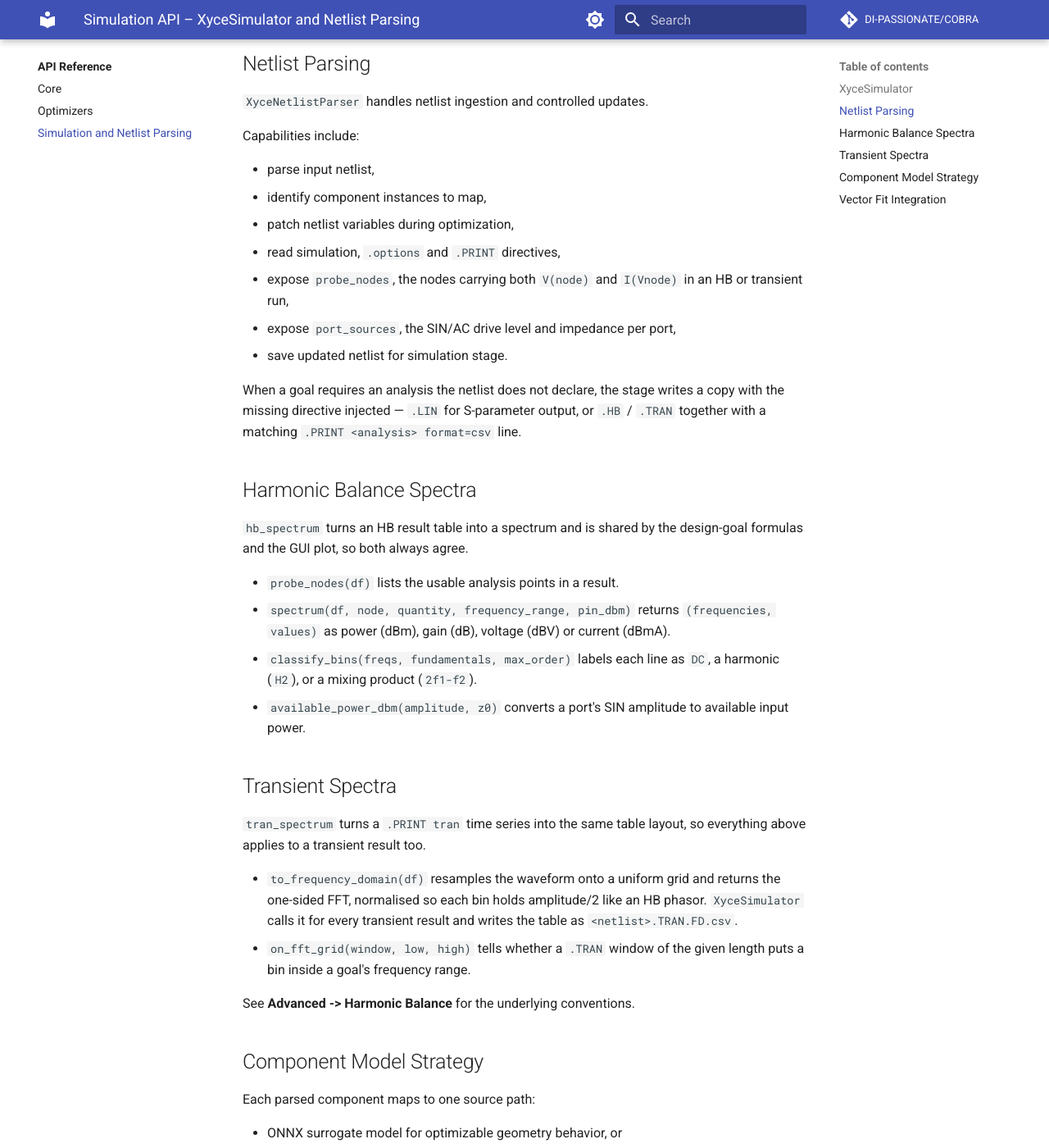
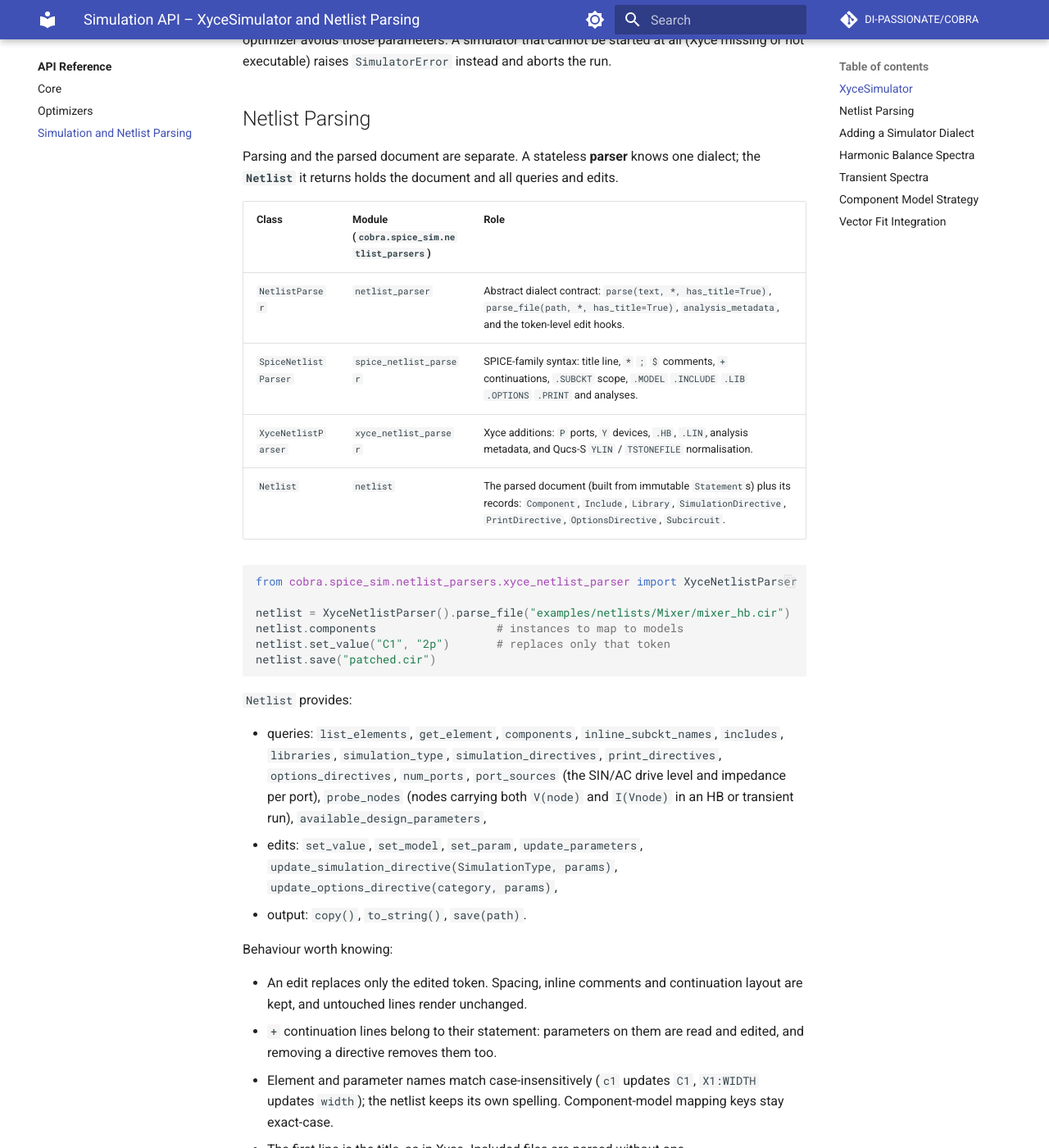
Before and after one commit to DI-PASSIONATE/COBRA, an MkDocs documentation site: the page built from docs/api/simulation.md, in a window 1280 px wide and 1400 px high, scrolled down 697 px. Shown: the whole window at 82% size. Built offline with MkDocs 1.6.1 and Material for MkDocs 9.7.7, drawn with Linux system fonts in a browser that asks for light colours; comment, search, counter and statistics services are not loaded; some of the changed text lies outside the part shown.

Commit message:
Update docs + examples with new netlist parser

````diff
--- a/docs/api/simulation.md
+++ b/docs/api/simulation.md
@@ -12,7 +12,9 @@ description: >-
 
 Responsibilities:
 
-- run Xyce backend,
+- own the Xyce netlist parser (`XyceSimulator.netlist_parser`),
+- prepare the netlist for each analysis (`prepare_netlist`),
+- run Xyce backend (`run_simulation(netlist_path, netlist)`),
 - coordinate vector fitting flow,
 - return simulated network data for goal checking.
 
@@ -27,19 +29,47 @@ simulator that cannot be started at all (Xyce missing or not executable) raises
 
 ## Netlist Parsing
 
-`XyceNetlistParser` handles netlist ingestion and controlled updates.
+Parsing and the parsed document are separate. A stateless **parser** knows one dialect; the **`Netlist`** it returns holds the document and all queries and edits.
 
-Capabilities include:
+| Class | Module (`cobra.spice_sim.netlist_parsers`) | Role |
+| --- | --- | --- |
+| `NetlistParser` | `netlist_parser` | Abstract dialect contract: `parse(text, *, has_title=True)`, `parse_file(path, *, has_title=True)`, `analysis_metadata`, and the token-level edit hooks. |
+| `SpiceNetlistParser` | `spice_netlist_parser` | SPICE-family syntax: title line, `*` `;` `$` comments, `+` continuations, `.SUBCKT` scope, `.MODEL` `.INCLUDE` `.LIB` `.OPTIONS` `.PRINT` and analyses. |
+| `XyceNetlistParser` | `xyce_netlist_parser` | Xyce additions: `P` ports, `Y` devices, `.HB`, `.LIN`, analysis metadata, and Qucs-S `YLIN` / `TSTONEFILE` normalisation. |
+| `Netlist` | `netlist` | The parsed document (built from immutable `Statement`s) plus its records: `Component`, `Include`, `Library`, `SimulationDirective`, `PrintDirective`, `OptionsDirective`, `Subcircuit`. |
 
-- parse input netlist,
-- identify component instances to map,
-- patch netlist variables during optimization,
-- read simulation, `.options` and `.PRINT` directives,
-- expose `probe_nodes`, the nodes carrying both `V(node)` and `I(Vnode)` in an HB or transient run,
-- expose `port_sources`, the SIN/AC drive level and impedance per port,
-- save updated netlist for simulation stage.
+```python
+from cobra.spice_sim.netlist_parsers.xyce_netlist_parser import XyceNetlistParser
 
-When a goal requires an analysis the netlist does not declare, the stage writes a copy with the missing directive injected — `.LIN` for S-parameter output, or `.HB` / `.TRAN` together with a matching `.PRINT <analysis> format=csv` line.
+netlist = XyceNetlistParser().parse_file("examples/netlists/Mixer/mixer_hb.cir")
+netlist.components                  # instances to map to models
+netlist.set_value("C1", "2p")       # replaces only that token
+netlist.save("patched.cir")
+```
+
+`Netlist` provides:
+
+- queries: `list_elements`, `get_element`, `components`, `inline_subckt_names`, `includes`, `libraries`, `simulation_type`, `simulation_directives`, `print_directives`, `options_directives`, `num_ports`, `port_sources` (the SIN/AC drive level and impedance per port), `probe_nodes` (nodes carrying both `V(node)` and `I(Vnode)` in an HB or transient run), `available_design_parameters`,
+- edits: `set_value`, `set_model`, `set_param`, `update_parameters`, `update_simulation_directive(SimulationType, params)`, `update_options_directive(category, params)`,
+- output: `copy()`, `to_string()`, `save(path)`.
+
+Behaviour worth knowing:
+
+- An edit replaces only the edited token. Spacing, inline comments and continuation layout are kept, and untouched lines render unchanged.
+- `+` continuation lines belong to their statement: parameters on them are read and edited, and removing a directive removes them too.
+- Element and parameter names match case-insensitively (`c1` updates `C1`, `X1:WIDTH` updates `width`); the netlist keeps its own spelling. Component-model mapping keys stay exact-case.
+- The first line is the title, as in Xyce. Included files are parsed without one (`has_title=False`).
+- Nothing is re-parsed after an edit. Each trial renders `template.copy()` plus edits, and the circuit stage parses the rendered file once and derives every analysis variant in memory.
+
+When a goal requires an analysis the netlist does not declare, `XyceSimulator.prepare_netlist(netlist, sim_type, sim_params)` returns a copy with the missing directive injected — `.LIN` for S-parameter output, or `.HB` / `.TRAN` together with a matching `.PRINT <analysis> format=csv` line. It returns the netlist itself when the analysis is already declared.
+
+## Adding a Simulator Dialect
+
+A simulator subclasses `BaseSimulator` and owns its parser through the class attribute `netlist_parser`.
+
+1. Pick a parser base: subclass `SpiceNetlistParser` for a SPICE-like dialect (for example ngspice), or `NetlistParser` for a different syntax (for example VACASK). Dialect rules are hooks on the parser: `fold` (name comparison; case-insensitive by default), `probe_nodes` (large-signal analysis points), and for SPICE dialects the `blocks` class attribute (scopes such as `.SUBCKT`/`.ENDS`, or ngspice's `.CONTROL`/`.ENDC`) and `comment_start`.
+2. Set it on the simulator: `netlist_parser = MyDialectParser()`. `get_simulation_metadata` delegates to its `analysis_metadata`.
+3. Implement `prepare_netlist(netlist, sim_type, sim_params) -> Netlist` and `run_simulation(netlist_path, netlist) -> SimulationResult | None`.
 
 ## Harmonic Balance Spectra
 
````
Also changed, not shown: CHANGELOG.md (+29 -0 lines), README.md (+6 -4 lines), docs/advanced/harmonic-balance.md (+4 -4 lines), docs/advanced/transient.md (+1 -1 lines), docs/api/core.md (+2 -2 lines), docs/user-guide/scripting.md (+3 -3 lines), 1 other file.
